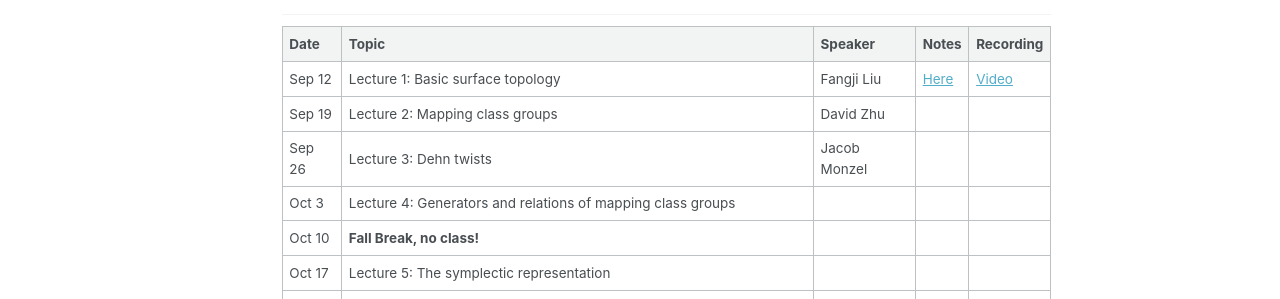
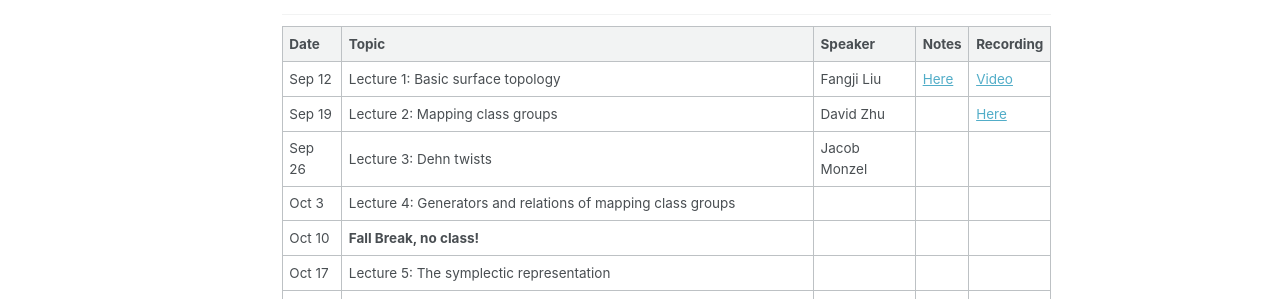
Before and after one commit to davidzzz0331/davidzzz0331.github.io, a Jekyll site: the page built from _pages/surfacetopology.md, in a window 1280 px wide and 900 px high, scrolled down 673 px. Shown: the part 154-453 px from the top of the window. Built offline with Jekyll 4.4.1, drawn with Linux system fonts in a browser that asks for light colours.

Commit message:
Lecture 2 vid

```diff
--- a/_pages/surfacetopology.md
+++ b/_pages/surfacetopology.md
@@ -33,7 +33,7 @@ This is a seminar devoted to understanding McMullen’s paper "[From Dynamics on
 | Date   | Topic                                                   | Speaker       | Notes | Recording |
 |--------|---------------------------------------------------------|---------------|-------|-----------|
 | Sep 12 | Lecture 1: Basic surface topology                       | Fangji Liu    |    [Here](/assets/surfacetopology/1surface.pdf)   |     [Video](https://youtu.be/NAQRa--xXXQ?si=M0cL71LSRRVgEF7x)      |
-| Sep 19 | Lecture 2: Mapping class groups                         | David Zhu     |       |           |
+| Sep 19 | Lecture 2: Mapping class groups                         | David Zhu     |       |     [Here](https://youtu.be/HmjxVVI9T7Y)      |
 | Sep 26 | Lecture 3: Dehn twists                                  | Jacob Monzel  |       |           |
 | Oct 3  | Lecture 4: Generators and relations of mapping class groups |               |       |           |
 | Oct 10 | **Fall Break, no class!**                                   |               |       |           |
@@ -46,4 +46,5 @@ This is a seminar devoted to understanding McMullen’s paper "[From Dynamics on
 | Nov 28 | **Thanksgiving, no class!**                                 |               |       |           |
 
 
+
 ---
```
